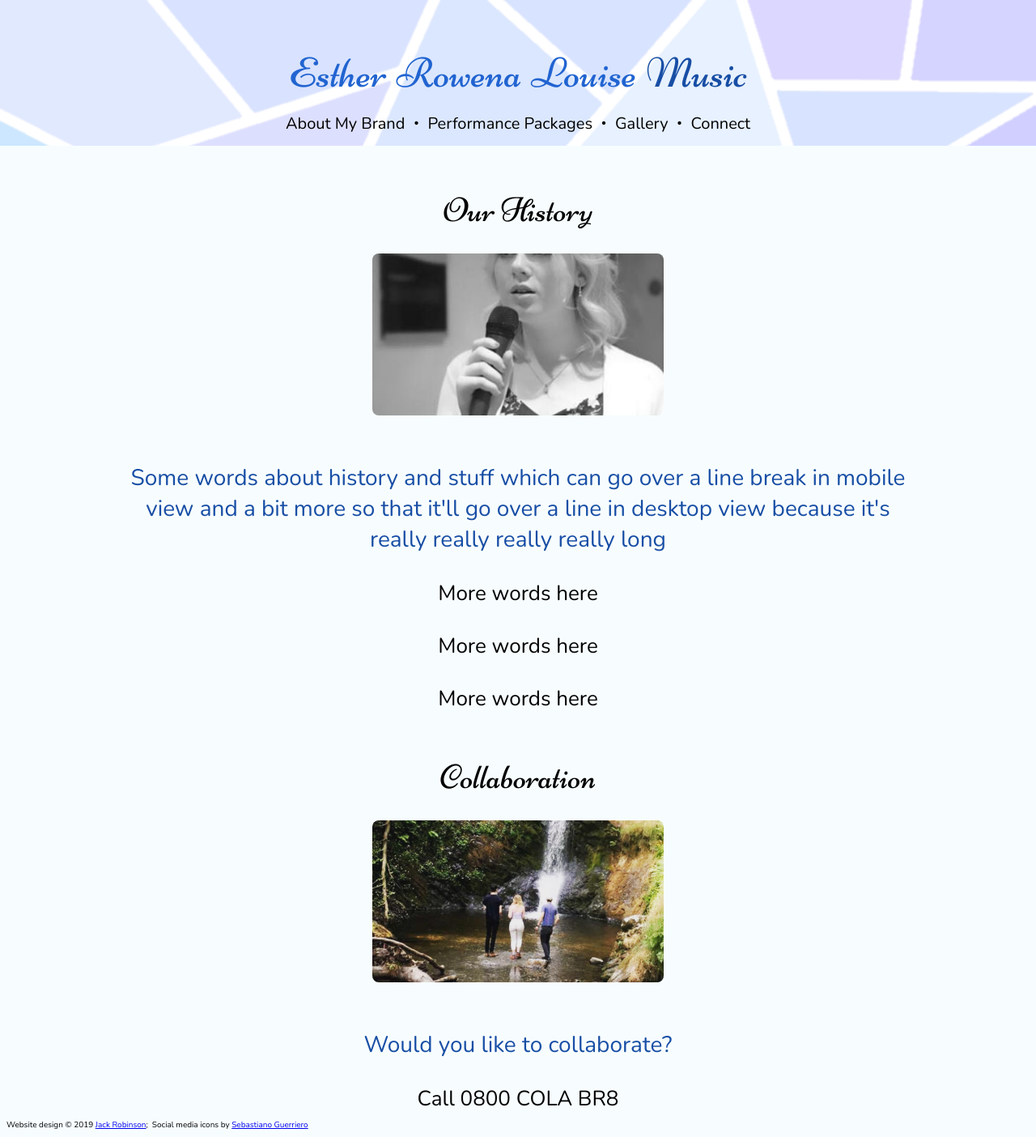
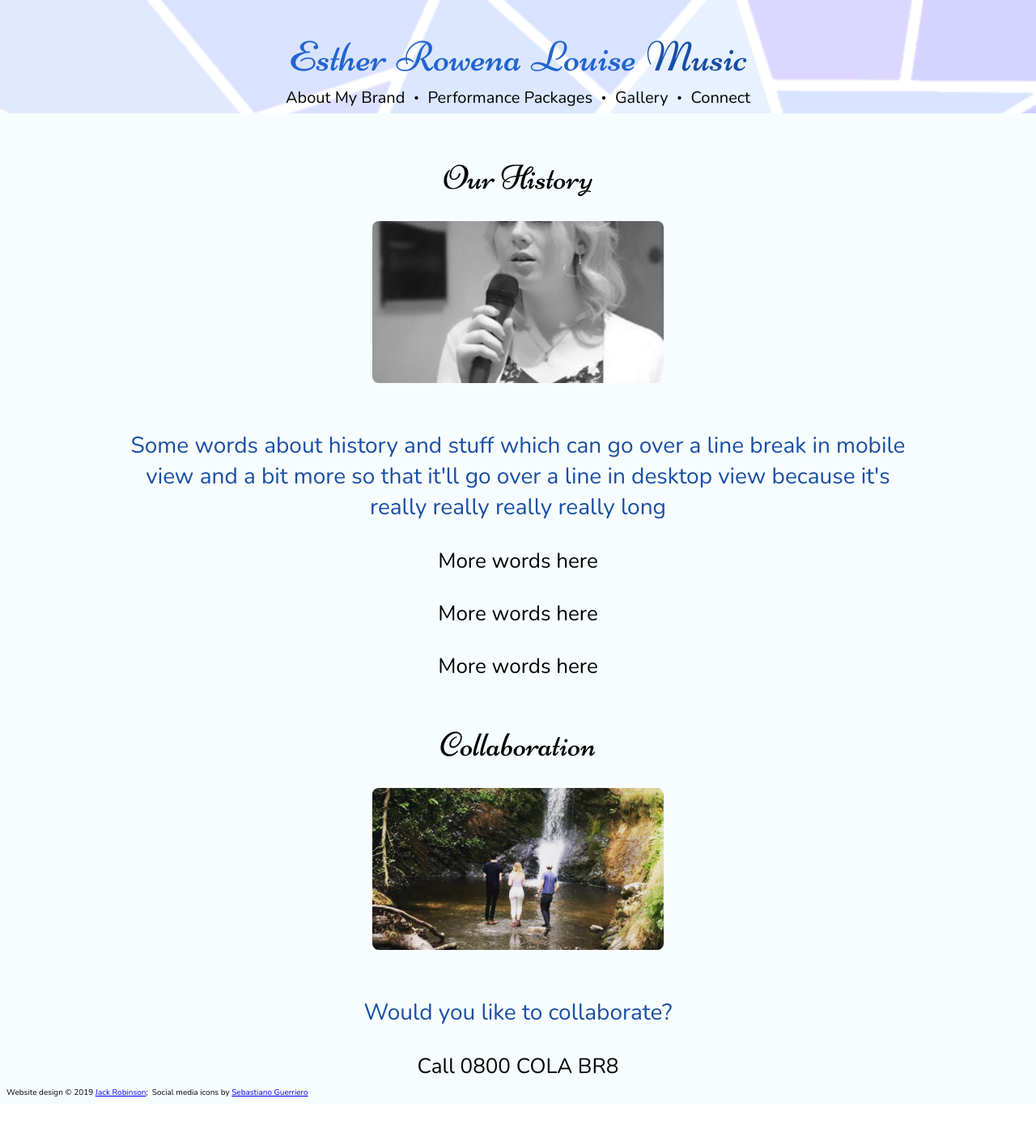
Before and after one commit to jacksdrobinson/estherrowenalouisemusic, a Jekyll site: the page built from _pages/about.html, in a window 1280 px wide. Shown: the whole page at 81% size. Built offline with Jekyll 4.4.1, drawn with Linux system fonts in a browser that asks for light colours; after the commit the page ends 1364 px from its top, so only the background shows below that.

Commit message:
Make title and nav sit more logically in top bar

```diff
--- a/_layouts/default.html
+++ b/_layouts/default.html
@@ -15,30 +15,29 @@
   <div class="site-main-container">
 
     <div class="title-bar-container" style="background-image: url('{{ site.baseurl }}/assets/images/background-shards.png')">
-      <div class="title-bar-overlay">
-        <div class="title-text-container">
+      <div class="title-bar-overlay flex column">
+        <div class="fill"></div>
+        <div class="title-text-container hold flex row">
           <span class="light-blue">Esther</span>
           <span class="light-blue">Rowena</span>
           <span class="light-blue">Louise</span>
           <span class="dark-blue">Music</span>
         </div>
-        <div class="nav-positioning-box">
-          <div class="nav-container">
-            <div class="nav-item-container">
+        <div class="nav-container fill flex row">
+          <div class="nav-item-container flex column">
             <a class="nav-item-text" href="{{ site.baseurl }}/about">About My Brand</a>
           </div>
-            <div class="nav-dot"><span>&middot;</span></div>
-            <div class="nav-item-container">
+          <div class="nav-dot flex column"><span>&middot;</span></div>
+          <div class="nav-item-container flex column">
             <a class="nav-item-text" href="{{ site.baseurl }}/performance">Performance Packages</a>
           </div>
-            <div class="nav-dot"><span>&middot;</span></div>
-            <div class="nav-item-container">
+          <div class="nav-dot flex column"><span>&middot;</span></div>
+          <div class="nav-item-container flex column">
             <a class="nav-item-text" href="{{ site.baseurl }}/gallery">Gallery</a>
           </div>
-            <div class="nav-dot"><span>&middot;</span></div>
-            <div class="nav-item-container">
+          <div class="nav-dot flex column"><span>&middot;</span></div>
+          <div class="nav-item-container flex column">
             <a class="nav-item-text" href="{{ site.baseurl }}/contact">Connect</a>
-            </div>
           </div>
         </div>
       </div>
--- a/assets/css/default.css
+++ b/assets/css/default.css
@@ -20,6 +20,32 @@ html, body {
     --button-background-color: #eef;
 }
 
+/* -- Flexbox shortcuts -- */
+.flex {
+    display: flex;
+    flex-wrap: nowrap;
+    justify-content: center;
+    align-items: stretch;
+}
+
+.row {
+    flex-direction: row;
+}
+
+.column {
+    flex-direction: column;
+}
+
+.fill {
+    min-height: 0px;
+    min-width: 0px;
+    flex: 1 1 0;
+}
+
+.hold {
+    flex: 0 0 auto;
+}
+
 /****************************\
 |*          MOBILE          *|
 \****************************/
@@ -34,8 +60,7 @@ html, body {
 /* -- Title Bar -- */
 .title-bar-container {
     width: 100%;
-    height: 180px;
-    box-sizing: border-box;
+    height: 80px;
     transition: height .5s;
 
     background-repeat: no-repeat;
@@ -46,22 +71,13 @@ html, body {
 }
 
 .title-bar-overlay {
-    position: relative;
     width: 100%;
     height: 100%;
     background-color: rgba(255,255,255,.8);
 }
 
 .title-text-container {
-    position: absolute;
-    top: 0px;
-    left: 0px;
-    width: 100%;
-    height: 100%;
-    display: flex;
-    flex-flow: row nowrap;
-    align-items: center;
-    justify-content: center;
+
 }
 
 .title-text-container span {
@@ -81,34 +97,12 @@ html, body {
 }
 
 /* -- Nav Bar -- */
-.nav-positioning-box {
-    position: absolute;
-    top: 0px;
-    left: 0px;
-    width: 100%;
-    height: 100%;
-    display: flex;
-    flex-direction: column;
-    align-items: stretch;
-    justify-content: flex-end;
-}
+.nav-container {
 
-.nav-container {
-    height: 32px;
-    flex: 0 0 auto;
-    margin-bottom: 12px;
-    display: flex;
-    flex-flow: row nowrap;
-    align-items: stretch;
-    justify-content: center;
 }
 
 .nav-item-container {
     cursor: pointer;
-    display: flex;
-    flex-direction: column;
-    align-items: center;
-    justify-content: center;
     transition: width .5s;
 }
 
@@ -131,10 +125,6 @@ html, body {
 
 .nav-dot {
     padding: 8px;
-    display: flex;
-    flex-direction: column;
-    align-items: center;
-    justify-content: center;
     font-size: 36px;
 }
 
@@ -170,6 +160,10 @@ html, body {
 \****************************/
 @media ( min-width: 450px ) {
 
+    .title-bar-container {
+        height: 100px;
+    }
+
     .title-text-container span {
         font-size: 28px;
     }
@@ -183,6 +177,10 @@ html, body {
 |*     TABLET - PORTRAIT     *|
 \*****************************/
 @media ( min-width: 560px ) {
+
+    .title-bar-container {
+        height: 140px;
+    }
 
     .title-text-container span {
         font-size: 40px;
```
Lines whose indentation alone changed are shown as unchanged.
